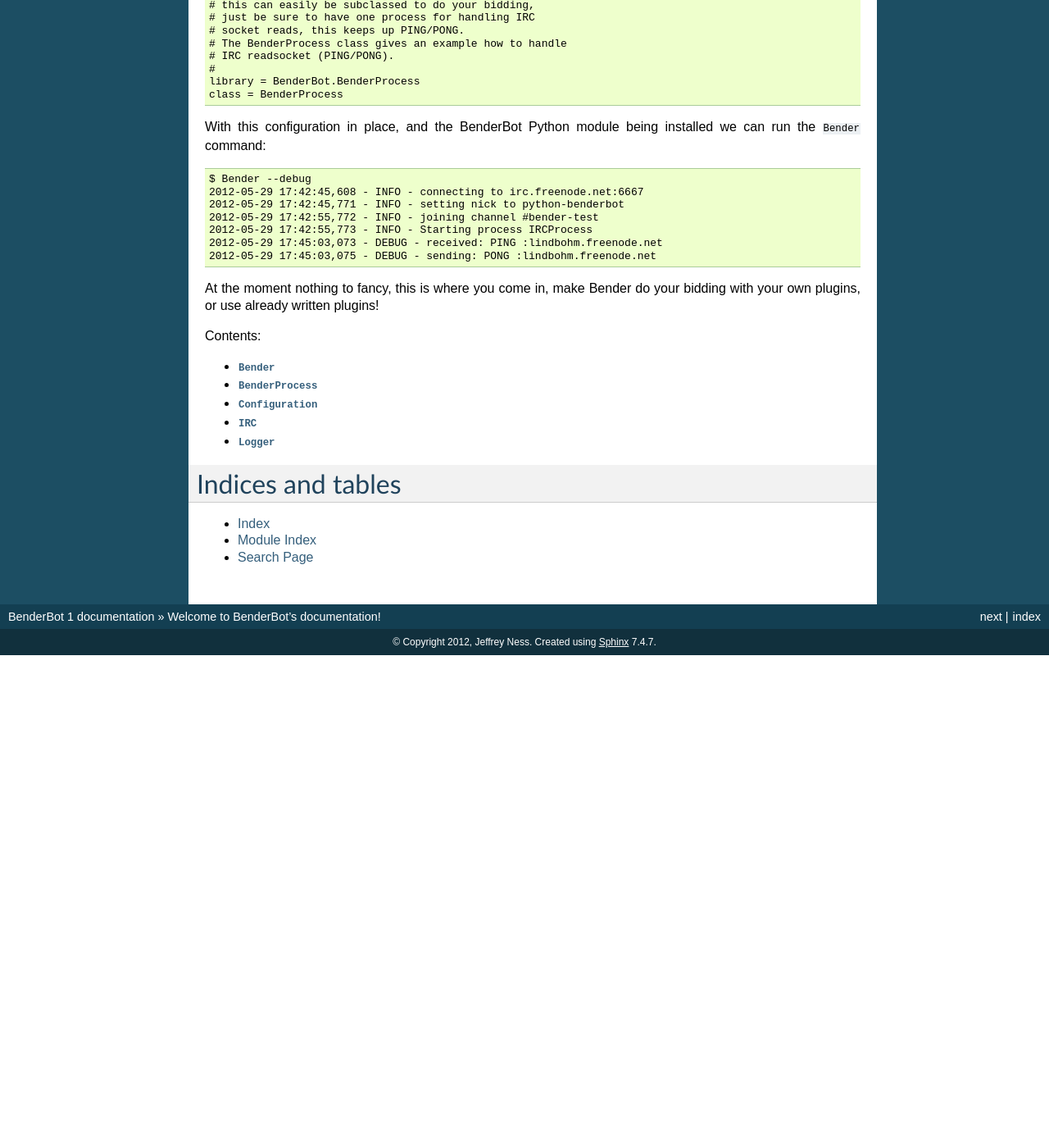
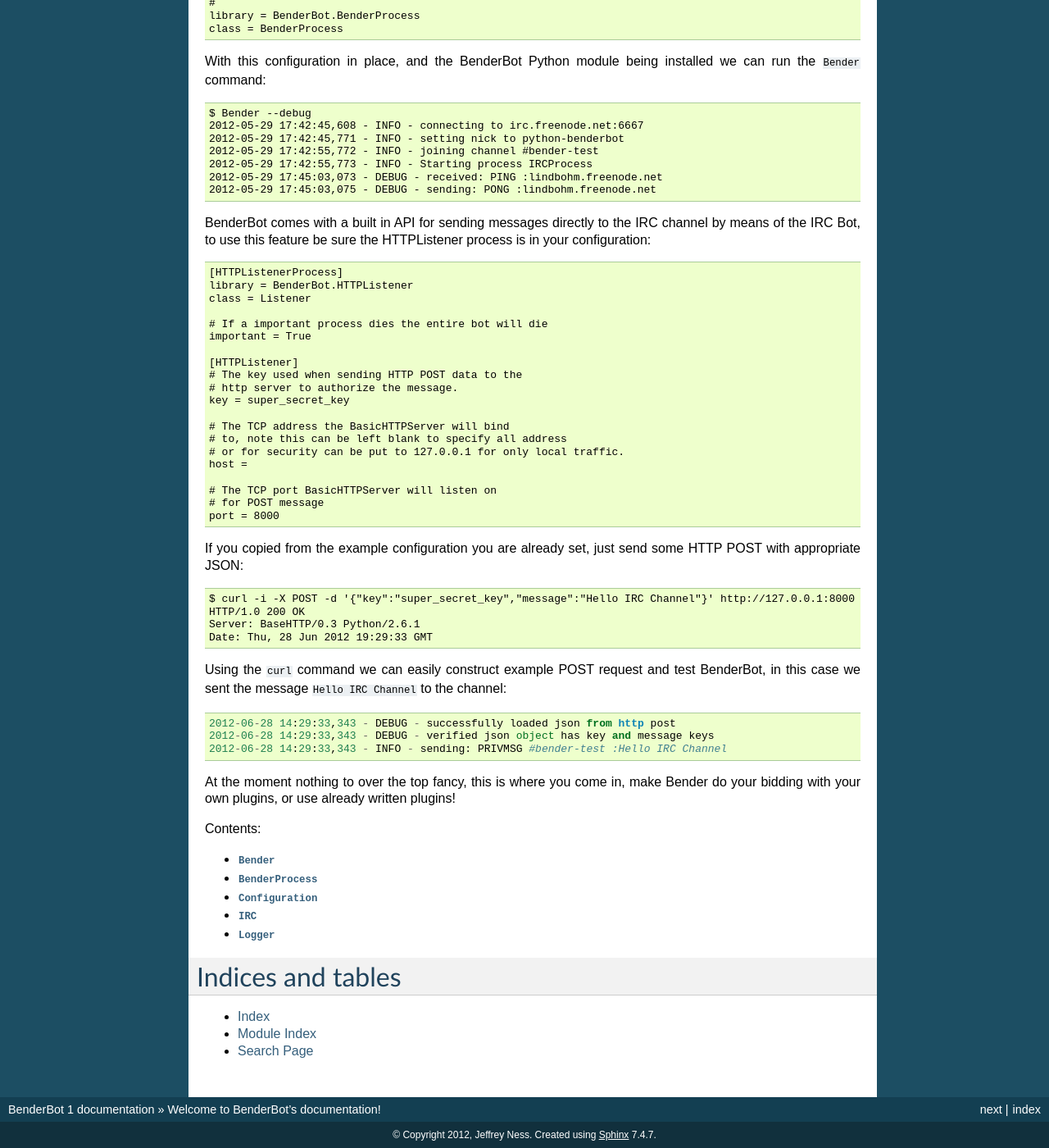
Before and after one commit to jness/BenderBot, a Sphinx documentation site: the page built from doc/index.rst, in a window 1280 px wide and 1400 px high, scrolled down 552 px. Shown: the whole window at 82% size. Built offline with Sphinx 7.4.7, drawn with Linux system fonts in a browser that asks for light colours; before the commit the page ends 1351 px from its top, so only the background shows below that; some of the changed text lies outside the part shown.

Commit message:
More html docs with sphinx

```diff
--- a/doc/index.rst
+++ b/doc/index.rst
@@ -53,7 +47,48 @@
     2012-05-29 17:45:03,073 - DEBUG - received: PING :lindbohm.freenode.net
     2012-05-29 17:45:03,075 - DEBUG - sending: PONG :lindbohm.freenode.net
 
-At the moment nothing to fancy, this is where you come in, make Bender
+BenderBot comes with a built in API for sending messages directly to the IRC
+channel by means of the IRC Bot, to use this feature be sure the HTTPListener
+process is in your configuration::
+
+    [HTTPListenerProcess]
+    library = BenderBot.HTTPListener
+    class = Listener
+
+    # If a important process dies the entire bot will die
+    important = True
+
+    [HTTPListener]
+    # The key used when sending HTTP POST data to the
+    # http server to authorize the message.
+    key = super_secret_key
+
+    # The TCP address the BasicHTTPServer will bind
+    # to, note this can be left blank to specify all address
+    # or for security can be put to 127.0.0.1 for only local traffic.
+    host =
+
+    # The TCP port BasicHTTPServer will listen on
+    # for POST message
+    port = 8000
+
+If you copied from the example configuration you are already set,
+just send some HTTP POST with appropriate JSON::
+
+    $ curl -i -X POST -d '{"key":"super_secret_key","message":"Hello IRC Channel"}' http://127.0.0.1:8000
+    HTTP/1.0 200 OK
+    Server: BaseHTTP/0.3 Python/2.6.1
+    Date: Thu, 28 Jun 2012 19:29:33 GMT
+
+Using the ``curl`` command we can easily construct example POST request and
+test BenderBot, in this case we sent the message ``Hello IRC Channel`` to the
+channel::
+
+    2012-06-28 14:29:33,343 - DEBUG - successfully loaded json from http post
+    2012-06-28 14:29:33,343 - DEBUG - verified json object has key and message keys
+    2012-06-28 14:29:33,343 - INFO - sending: PRIVMSG #bender-test :Hello IRC Channel
+
+At the moment nothing to over the top fancy, this is where you come in, make Bender
 do your bidding with your own plugins, or use already written plugins!
 
 Contents:
```
Also changed, not shown: other parts of doc/index.rst (+2 -8 lines), 1 other file.
